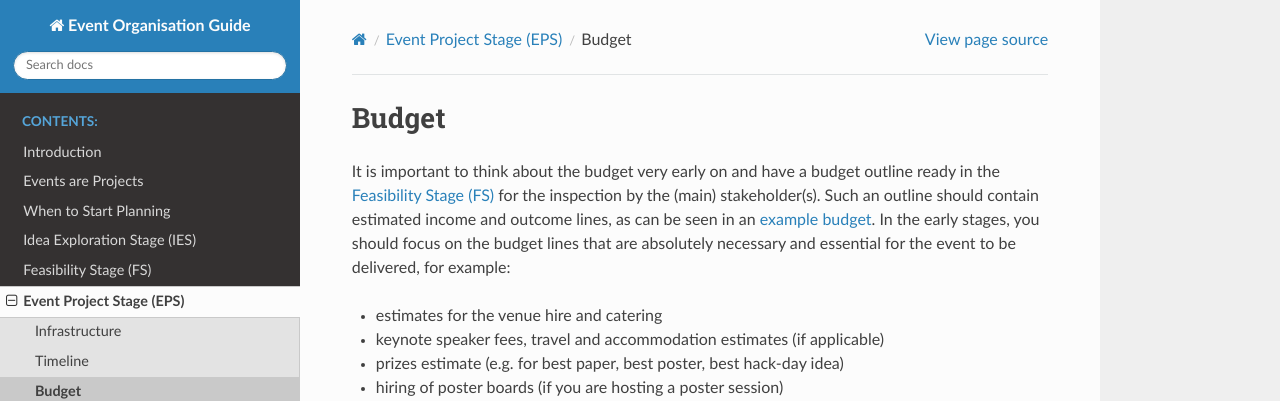
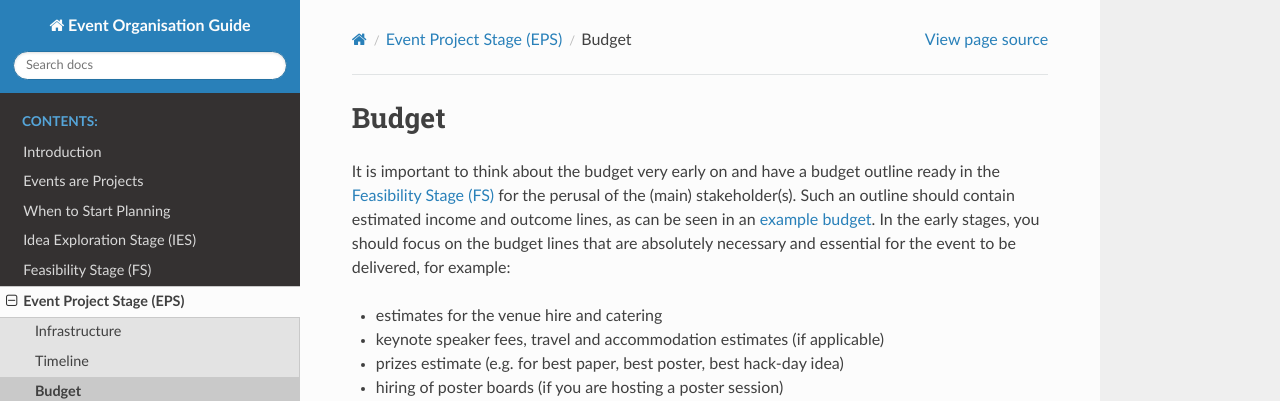
Before and after one commit to softwaresaved/event-organisation-guide, a Sphinx documentation site: the page built from docs/eog/eps-budget.rst, in a window 1280 px wide and 1357 px high. Shown: the top 401 px of the window. Built offline with Sphinx 7.4.7 and the Read the Docs theme 2.0.0, drawn with Linux system fonts in a browser that asks for light colours.

Commit message:
Update eps-budget.rst

```diff
--- a/docs/eog/eps-budget.rst
+++ b/docs/eog/eps-budget.rst
@@ -4,7 +4,7 @@ Budget
 ======
 
 It is important to think about the budget very early on and have a budget outline ready in the :doc:`feasibility-stage`
-for the inspection by the (main) stakeholder(s). Such an outline should contain estimated income and outcome lines,
+for the perusal of the (main) stakeholder(s). Such an outline should contain estimated income and outcome lines,
 as can be seen in an
 `example budget <https://docs.google.com/spreadsheets/d/1aM2pPFgV2kurA4G7L8AT1GTyeWRj2fo3ner_jsTzSEU/edit#gid=0>`_.
 In the early stages, you should focus on the budget lines that
```
